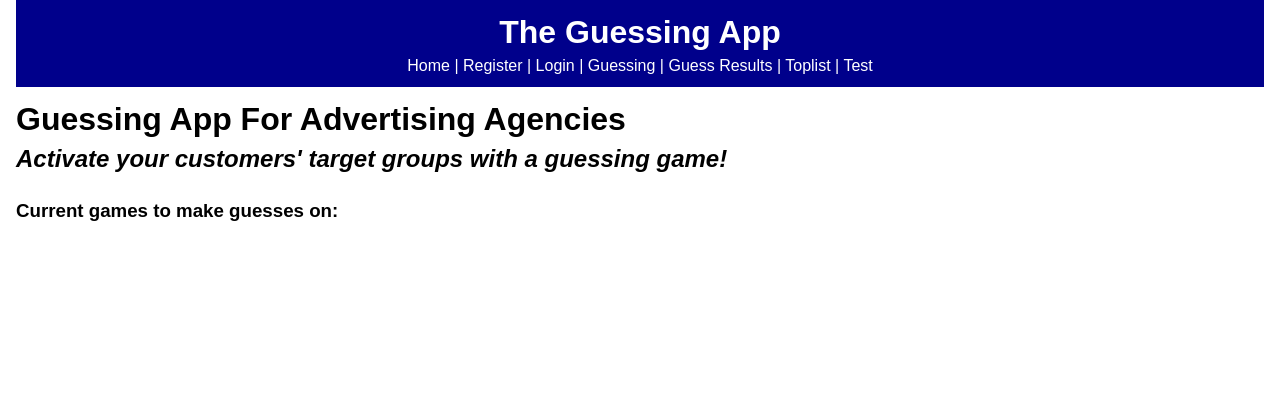
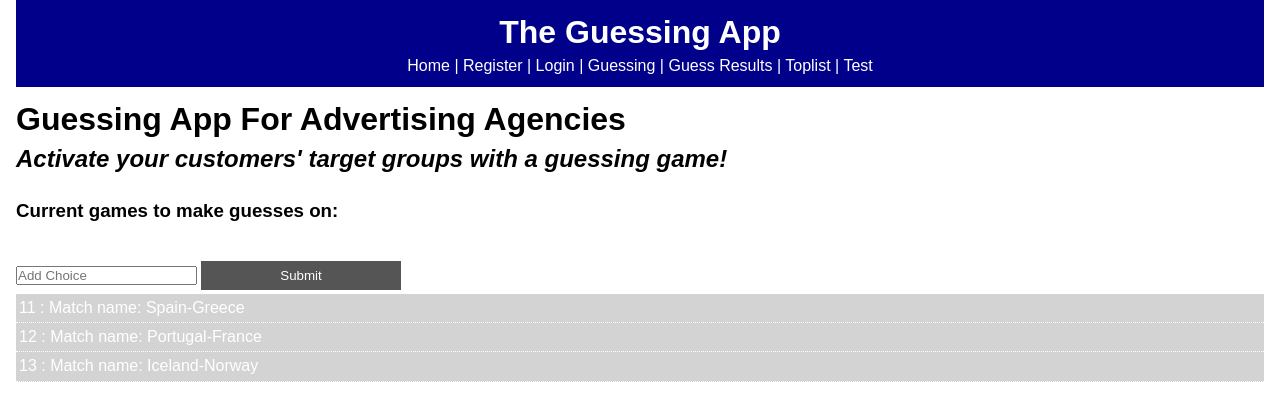
Before and after one commit to carlschlyter/my_thesis_b, a React (Create React App) app: page / in a window 1280 px wide. Shown: the top 420 px of the page. Built offline with nearby package versions, Linux system fonts and the light colour scheme; no server answers.

Commit message:
Trying to solve update db problem with adding var test features

```diff
--- a/src/App.js
+++ b/src/App.js
@@ -11,6 +11,7 @@ import Toplist from './components/pages/Toplist';
 import Test from './components/pages/Test';
 import RegUser from './components/RegUser';
 import TestCreate from './components/TestCreate';
+import AddChoice from './components/AddChoice';
 import './App.css';
 import axios from 'axios';
 
@@ -18,29 +19,42 @@ import axios from 'axios';
 class App extends Component {
 
   state = {
-    choices: []
+    choices: [
+      {
+        MatchID: '11',
+        MatchName: 'Spain-Greece'
+      },
+      {
+        MatchID: '12',
+        MatchName: 'Portugal-France'
+      },
+      {
+        MatchID: '13',
+        MatchName: 'Iceland-Norway'
+      }
+    ]
   }
 
 
-componentDidMount(){
-  axios.get('http://localhost/examensarbete_a/api/game/read.php')
-  .then(res => this.setState({ choices: res.data}))
-  // .then(res => console.log(res.data))
-}
+// componentDidMount(){
+//   axios.get('http://localhost/examensarbete_a/api/game/read.php')
+//   .then(res => this.setState({ choices: [...this.state.choices, res.data]}))
+//   // .then(res => console.log(res.data))
+// }
 
 //Register User
-regUser = (firstName, lastName, email, userName, passWord, city) => {
-  axios.post('http://localhost/examensarbete_a/api/user/create.php', {
-    firstName: firstName,
-    lastName: lastName,
-    email: email,
-    userName: userName,
-    passWord: passWord,
-    city: city
-  })
-  .then(res => this.setState({ regUser:
-  [...this.state.regUser, res.data] }));
-}
+// regUser = (firstName, lastName, email, userName, passWord, city) => {
+//   axios.post('http://localhost/examensarbete_a/api/user/create.php', {
+//     firstName: firstName,
+//     lastName: lastName,
+//     email: email,
+//     userName: userName,
+//     passWord: passWord,
+//     city: city
+//   })
+//   .then(res => this.setState({ regUser:
+//   [...this.state.regUser, res.data] }));
+// }
 
 //Test Create
 testCreate = (TestID) => {
@@ -52,7 +66,19 @@ testCreate = (TestID) => {
   [...this.state.testCreate, res.data] }));
 }
 
+//Add Choice
+addChoice = (MatchID) => {
+  const newChoice = {
+    MatchID: MatchID,
+  }
+
+  this.setState({
+    choices: [...this.state.choices, newChoice]
+  });
+}
+
   render() {
+    // console.log(this.state.choices)
     return (
       <Router>
         <div className="App">
@@ -61,6 +87,7 @@ testCreate = (TestID) => {
             <Route exact path="/" render={props => (
               <React.Fragment>
                 <StartPage  />
+                <AddChoice addChoice={this.addChoice}/>
                 <Choices choices={this.state.choices}/>
               </React.Fragment>
             )} />
--- /dev/null
+++ b/src/components/AddChoice.js
@@ -0,0 +1,37 @@
+import React, { Component } from 'react'
+
+export class AddChoice extends Component {
+    state = {
+        MatchID: ''
+    }
+
+    onSubmit = (e) => {
+        e.preventDefault();
+        this.props.addChoice(this.state.MatchID);
+        this.setState({MatchID: ''});
+    }
+
+    onChange = (e) => this.setState({ [e.target.name]:
+    e.target.value });
+
+    render() {
+        return (
+            <form onSubmit={this.onSubmit}>
+                <input
+                    type="text"
+                    name="MatchID"
+                    placeholder="Add Choice"
+                    value={this.state.MatchID}
+                    onChange={this.onChange}
+                />
+                <input
+                    type="submit"
+                    value="Submit"
+                    className="btn"
+                />
+            </form>
+        )
+    }
+}
+
+export default AddChoice
--- a/src/components/ChoiceItem.js
+++ b/src/components/ChoiceItem.js
@@ -6,8 +6,8 @@ export default class ChoiceItem extends Component {
         return (
             <div style={ itemStyle }>
                 <p>
-                {this.props.choice.MatchName} {': Match date: '}
-                { this.props.choice.MatchDate }
+                {this.props.choice.MatchID} {': Match name: '}
+                { this.props.choice.MatchName }
                 </p>
             </div>
         )
--- a/src/components/Choices.js
+++ b/src/components/Choices.js
@@ -4,6 +4,7 @@ import PropTypes from 'prop-types';
 
 export default class Choices extends Component {
     render() {
+        console.log(this.props.choices)
         return this.props.choices.map(choice => (
             <ChoiceItem key={choice.MatchID} choice={choice}/>
         ));
```
